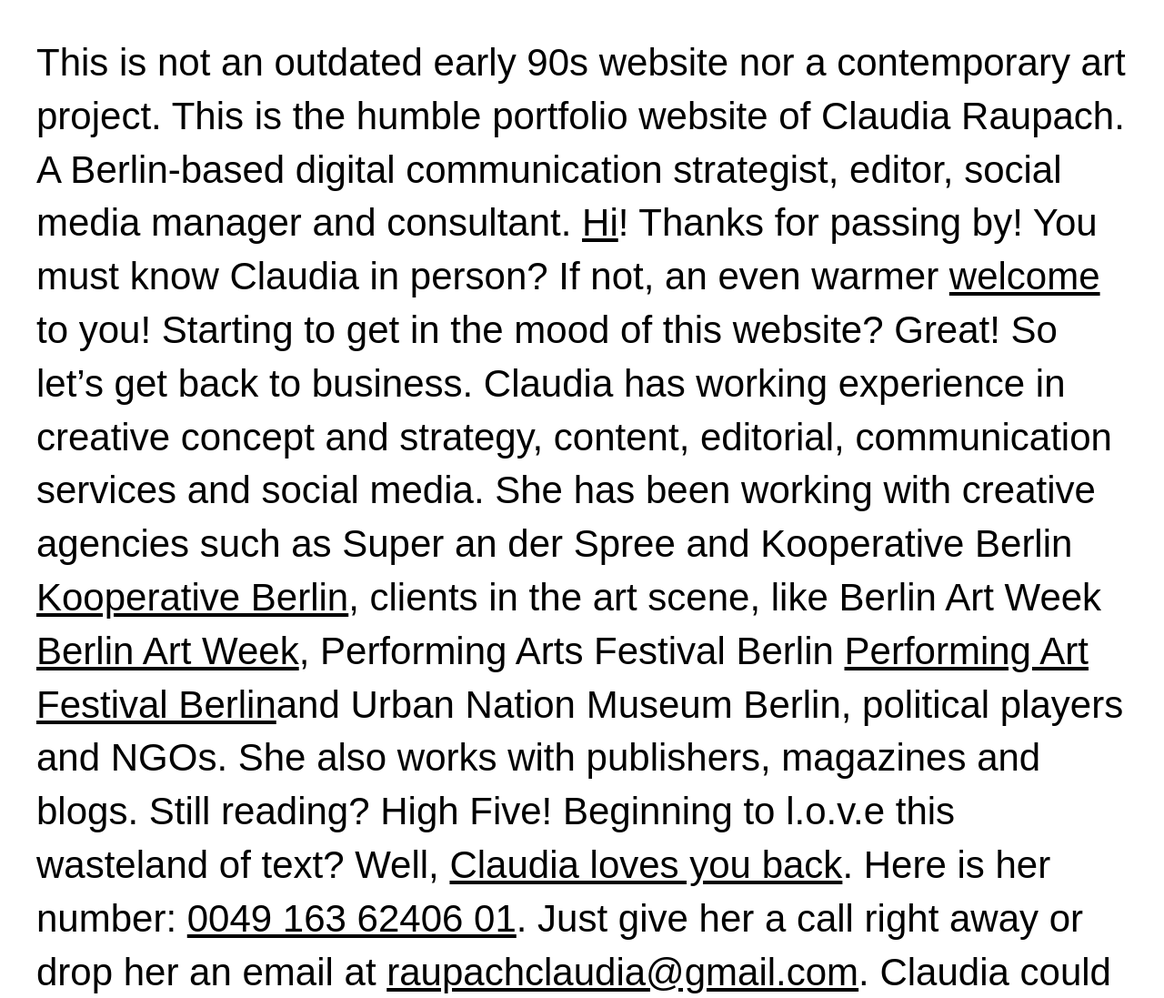
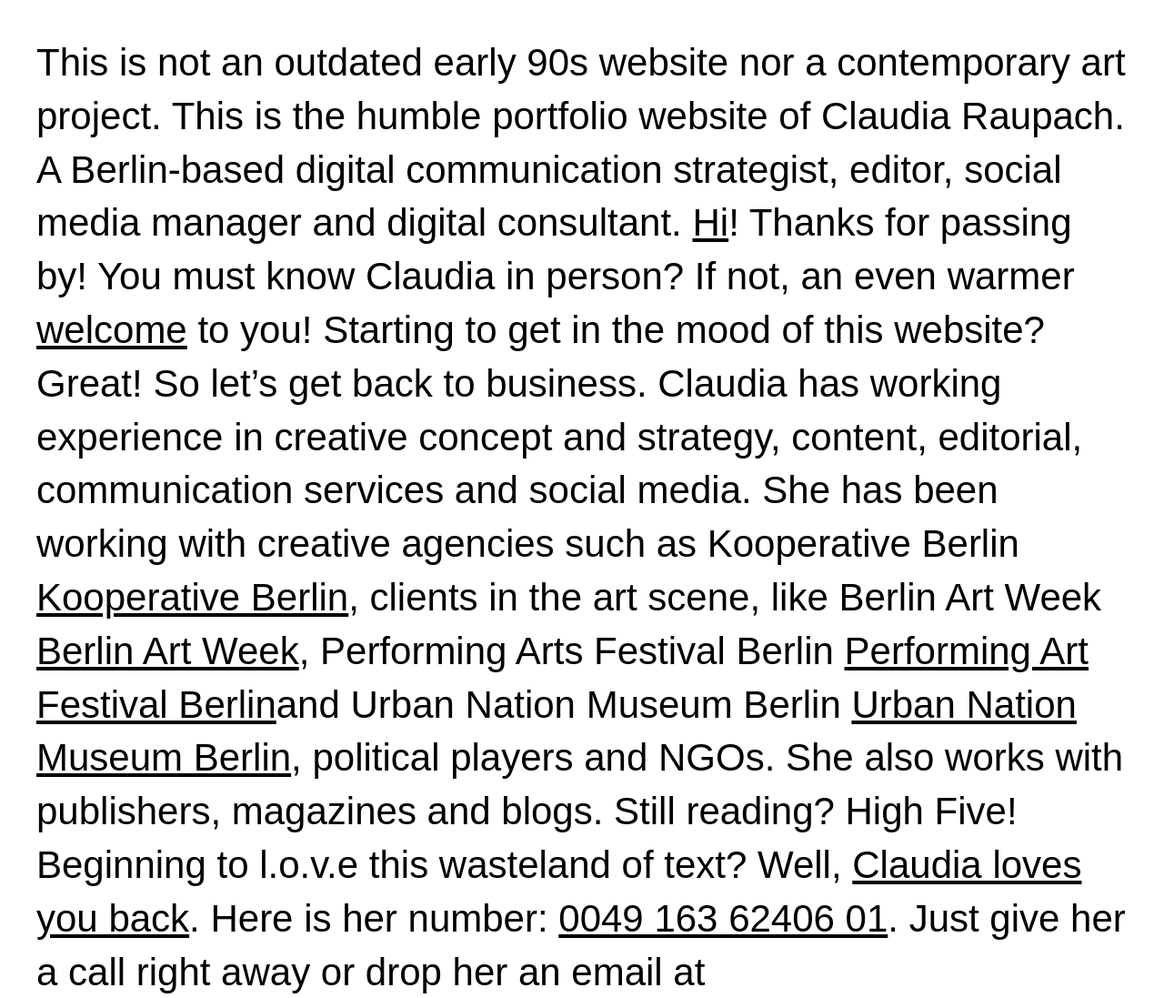
Before and after one commit to mschonvogel/claudiaraupach, a plain HTML site: page index.html in a window 1280 px wide. Shown: the top 1097 px of the page at 91% size. Drawn offline with Linux system fonts and the light colour scheme.

Commit message:
Update index.html

```diff
--- a/index.html
+++ b/index.html
@@ -9,13 +9,13 @@
   <body>
   	<p>
       This is not an outdated early 90s website nor a contemporary art project. This is the humble portfolio website of
-      Claudia Raupach. A Berlin-based digital communication strategist, editor, social media manager and consultant.
+      Claudia Raupach. A Berlin-based digital communication strategist, editor, social media manager and digital consultant.
       <a href="https://media3.giphy.com/media/vFKqnCdLPNOKc/giphy.gif" target="_blank">Hi</a>! Thanks for passing by! You must know Claudia in person? If not,
       an even warmer <a href="https://media.giphy.com/media/zthJViY229AMU/giphy.gif" target="_blank">welcome</a> to you! Starting to get in
       the mood of this website? Great! So let’s get back to business. Claudia has working experience in creative concept and
-      strategy, content, editorial, communication services and social media. She has been working with creative agencies such as Super
-      an der Spree and Kooperative Berlin <a href="https://www.kooperative-berlin.de/" target="_blank">Kooperative Berlin</a>, clients in the art scene, like Berlin Art Week <a href="https://www.berlinartweek.de/de/berlin-art-week/" target="_blank">Berlin Art Week</a>, Performing Arts Festival Berlin <a href="https://performingarts-festival.de/de/performing-arts-festival-berlin" target="_blank">Performing Art Festival Berlin</a>and
-      Urban Nation Museum Berlin, political players and NGOs. She also works with publishers, magazines and blogs. Still
+      strategy, content, editorial, communication services and social media. She has been working with creative agencies such as
+      Kooperative Berlin <a href="https://www.kooperative-berlin.de/" target="_blank">Kooperative Berlin</a>, clients in the art scene, like Berlin Art Week <a href="https://www.berlinartweek.de/de/berlin-art-week/" target="_blank">Berlin Art Week</a>, Performing Arts Festival Berlin <a href="https://performingarts-festival.de/de/performing-arts-festival-berlin" target="_blank">Performing Art Festival Berlin</a>and
+      Urban Nation Museum Berlin <a href="https://urban-nation.com/de/" target="_blank">Urban Nation Museum Berlin</a>, political players and NGOs. She also works with publishers, magazines and blogs. Still
       reading? High Five! Beginning to l.o.v.e this wasteland of text? Well, <a href="https://media.giphy.com/media/26FLdmIp6wJr91JAI/giphy.gif" target="_blank">Claudia loves you back</a>.
       Here is her number: <a href="tel:00491636240601">0049 163 62406 01</a>. Just give her a call right
       away or drop her an email at <a href="mailto:raupachclaudia@gmail.com">raupachclaudia@gmail.com</a>. Claudia could help you out with heaps of stuff i.e. develop
```
